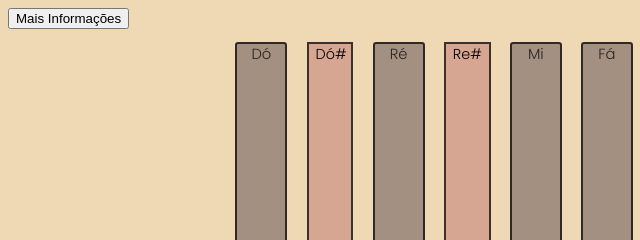
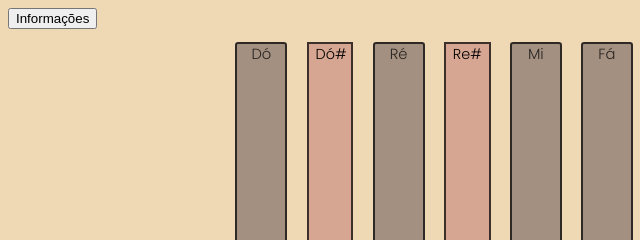
Before and after one commit to Bruno-Luna/simple_piano_js, a plain HTML site: page index.html in a window 1280 px wide. Shown: the top 240 px of the page, 0-640 px from the left. Drawn offline with Linux system fonts and the light colour scheme.

Commit message:
refactor: alteração no conteúdo do dialog

```diff
--- a/index.html
+++ b/index.html
@@ -12,10 +12,10 @@
 <body>
     <main class="content">
         <div class="dialog">
-            <button id="moreInfo">Mais Informações</button>
+            <button id="moreInfo">Informações</button>
             <dialog>
                 <span>
-                    * Em cada tecla na parte superior há o nome da respectiva nota musical. No canto inferior há a letra do teclado que pode ser pressionada para emitir o som.
+                    * Em cada tecla na parte superior há o nome da respectiva nota musical. Na parte inferior há a letra do teclado que pode ser pressionada para emitir o som.
                 </span>
                 <br>
                 <button id="close">Fechar</button>
```
